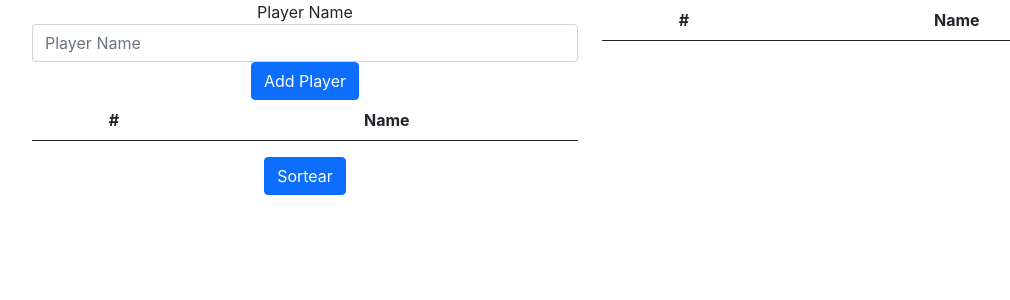
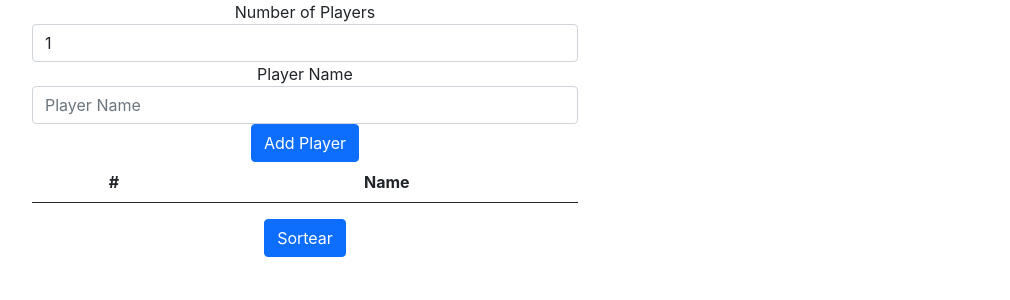
Before and after one commit to erasmoh/footballfield, a React (Create React App) app: page / in a window 1280 px wide. Shown: the top 300 px of the page, without its empty margins (50-1060 px from the left). Built offline with nearby package versions, Linux system fonts and the light colour scheme.

Commit message:
New component added, list of teams with bugs

```diff
--- a/src/components/PlayersForm.jsx
+++ b/src/components/PlayersForm.jsx
@@ -1,18 +1,24 @@
 import React, { Component } from "react";
 import PlayersList from "./PlayersList";
+import TeamList from "./TeamList";
 
 class PlayersForm extends Component {
     state = {
         players: [],
         newPlayer: "",
         teams: [],
+        nOfPlayers: 1,
     };
     handleChange = (e) => {
         this.setState({
             newPlayer: e.target.value,
         });
     };
-
+    handlePlayers = (e) => {
+        this.setState({
+            nOfPlayers: e.target.value,
+        });
+    };
     handleSubmit = (e) => {
         e.preventDefault();
         this.setState({
@@ -22,10 +28,17 @@ class PlayersForm extends Component {
     randomPlayers = (e) => {
         e.preventDefault();
         const listOfPlayers = [...this.state.players];
-        console.log(listOfPlayers);
-        const teams = listOfPlayers.sort(() => Math.random() - 0.5);
-        console.log(teams);
+        const nOfPlayers = this.state.nOfPlayers;
+        // console.log(listOfPlayers);
+        const teams = [...listOfPlayers].sort(() => Math.random() - 0.5);
+        // console.log(teams);
         this.setState({ teams });
+
+        while (teams.length >= nOfPlayers) {
+            const newTeam = teams.splice(0, nOfPlayers);
+            teams.push(newTeam);
+        }
+        console.log({ listOfPlayers, teams });
     };
     render() {
         return (
@@ -34,7 +47,16 @@ class PlayersForm extends Component {
                     <form onSubmit={this.handleSubmit}>
                         <div className="form-row">
                             <div className="form-group col-md-12">
-                                <label for="inputEmail4">Player Name</label>
+                                <label htmlFor="nOfPlayers">
+                                    Number of Players
+                                </label>
+                                <input
+                                    type="text"
+                                    className="form-control"
+                                    value={this.state.nOfPlayers}
+                                    onChange={this.handlePlayers}
+                                />
+                                <label htmlFor="playerName">Player Name</label>
                                 <input
                                     onChange={this.handleChange}
                                     type="text"
@@ -58,9 +80,9 @@ class PlayersForm extends Component {
                         Sortear
                     </button>
                 </div>
-                <div className="col-6">
-                    <PlayersList players={this.state.teams} />
-                </div>
+                {this.state.teams.map((team, index) => {
+                    return <TeamList teams={team} key={index} />;
+                })}
             </div>
         );
     }
--- a/src/components/PlayersList.jsx
+++ b/src/components/PlayersList.jsx
@@ -1,9 +1,10 @@
-import React, { Component } from "react";
+import React from "react";
 
 function PlayersList(props) {
     const players = props.players || [];
 
     return (
+        <div className="col-12">
             <table className="table">
                 <thead>
                     <tr>
@@ -14,14 +15,15 @@ function PlayersList(props) {
                 <tbody>
                     {players.map((player, index) => {
                         return (
-                        <tr>
-                            <th scope="row">{index +1}</th>
+                            <tr key={index}>
+                                <th scope="row">{index + 1}</th>
                                 <td>{player}</td>
                             </tr>
                         );
                     })}
                 </tbody>
             </table>
+        </div>
     );
 }
 
--- /dev/null
+++ b/src/components/TeamList.jsx
@@ -0,0 +1,34 @@
+import React from "react";
+
+function TeamList(props) {
+    const teams = props.teams || [];
+    console.log(teams);
+    return (
+        <div className="col-6">
+            {teams.map((team, index) => {
+                return (
+                    <table className="table" key={index}>
+                        <thead>
+                            <tr>
+                                <th scope="col">#</th>
+                                <th scope="col">Team {index + 1}</th>
+                            </tr>
+                        </thead>
+                        <tbody>
+                            {team.map((player, index) => {
+                                return (
+                                    <tr key={index}>
+                                        <th scope="row">{index + 1}</th>
+                                        <td>{player}</td>
+                                    </tr>
+                                );
+                            })}
+                        </tbody>
+                    </table>
+                );
+            })}
+        </div>
+    );
+}
+
+export default TeamList;
```
Also changed, not shown: src/App.js (+1 -9 lines). Lines whose indentation alone changed are shown as unchanged.
